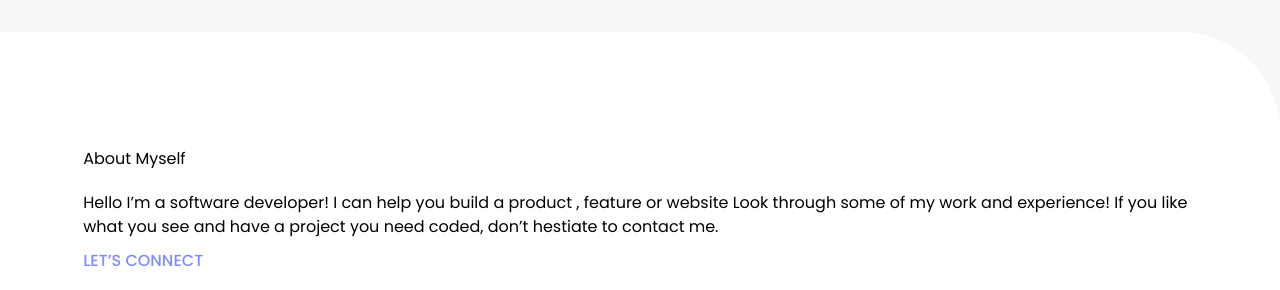
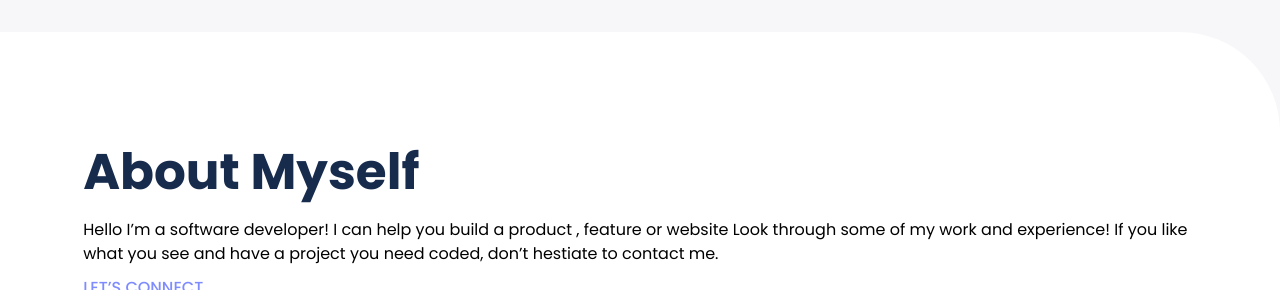
Before and after one commit to Omar-Muhamad/Portfolio-Full-Vesion, a plain HTML site: page index.html in a window 1280 px wide. Shown: the part 3450-3740 px from the top of the page. Drawn offline with Linux system fonts and the light colour scheme.

Commit message:
Fix h21 for About Myself in html and css

```diff
--- a/index.html
+++ b/index.html
@@ -154,7 +154,7 @@
     <section class="aboutMe">
       <div class="container2">
         <div class="aboutMySelf">
-          <h21>About Myself</h2>
+          <h2>About Myself</h2>
           <p class="describtion">
             Hello I’m a software developer! I can help you build a product ,
             feature or website Look through some of my work and experience! If
--- a/style.css
+++ b/style.css
@@ -237,7 +237,7 @@ button:disabled {
   margin: auto;
 }
 
-.aboutMySelf h1 {
+.aboutMySelf h2 {
   font-weight: bold;
   font-size: 50px;
   line-height: 52px;
```
